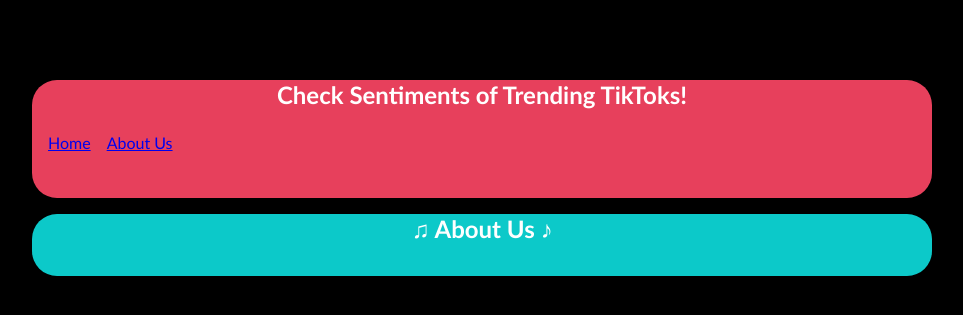
After one commit to mmaemura/tiktok, a Flask app: page /about_us/ in a window 1280 px wide. The commit adds this page. Shown: the top 315 px of the page, without its empty margins (158-1121 px from the left). Run offline with Flask 2, Linux system fonts and the light colour scheme.

Commit message:
about_us
added an about_us section

```diff
--- a/tiktok_webapp/app.py
+++ b/tiktok_webapp/app.py
@@ -72,7 +72,7 @@
     plot = plt.pie(dict_data.values(), labels=dict_data.keys())
     #plt.show()
 
-    plt.savefig('/static/images/new_plot.png')
+    plt.savefig('new_plot.png')
 
     return plot
 
@@ -91,7 +91,11 @@
             return render_template('submit.html', error=True)
 
 
-#@app.route('/view/')
-#def view():
-    #fig = plot_sentiments(10)
-    #return render_template('view.html', name = 'new_plot', url ='/static/images/new_plot.png')
+@app.route('/view/')
+def view():
+    fig = plot_sentiments(10)
+    return render_template('view.html', name = 'new_plot', url ='new_plot.png')
+
+@app.route('/about_us/')
+def about_us():
+    return render_template('about_us.html')
--- a/tiktok_webapp/static/style.css
+++ b/tiktok_webapp/static/style.css
@@ -32,20 +32,28 @@
     padding: 0 0.5rem;
     border-radius: 25px;
     text-align: center;
-    margin: 0 auto;
-
 }
 
 nav ul  {
-    display: inline-block;
+    display: flex;
     list-style: none;
     margin: 0;
     padding: 0;
+    text-align: center;
 }
 
 nav ul li a {
     display: block;
     padding: 0.5rem;
+    text-align: center;
+}
+
+.content2 {
+    padding: 0 1rem 1rem;
+    background: rgb(231, 64, 92);
+    color: white;
+    border-radius: 25px;
+    text-align: center;
 }
 
 .content {
--- /dev/null
+++ b/tiktok_webapp/templates/about_us.html
@@ -0,0 +1,21 @@
+<!DOCTYPE html>
+<link rel= "stylesheet" type= "text/css" href= "{{ url_for('static',filename='style.css') }}">
+
+
+<nav>
+  <h1>Check Sentiments of Trending TikToks!</h1>
+  <!-- <b>Navigation:</b> -->
+  <ul>
+    <li><a href="{{ url_for('main') }}">Home</a></li>
+    <li><a href="{{ url_for('about_us') }}">About Us</a></li>
+  </ul>
+  <br>
+  <br>
+
+</nav>
+
+<section class="content">
+{% block header %}
+  <h1>{% block title %}♫ About Us ♪{% endblock %}</h1>
+{% endblock %}
+</section>
--- a/tiktok_webapp/templates/submit.html
+++ b/tiktok_webapp/templates/submit.html
@@ -1,4 +1,4 @@
-
+{% extends 'base.html' %}
 {% block header %}
   <h1>{% block title %}♫ Current Trending TikTok Sentiments ♪{% endblock %}</h1>
 {% endblock %}
@@ -12,6 +12,7 @@
   </form>
 {% if thanks %}
   <b>Ok, so you would like to query tik toks from the past {{num_days}} days?</b>
+  Click <a href="/view/">here</a> to go to a customized page just for you!
 {% endif %}
 
 {% if error %}
--- a/tiktok_webapp/templates/view.html
+++ b/tiktok_webapp/templates/view.html
@@ -1,4 +1,4 @@
-
+{% extends 'base.html' %}
 {% block header %}
   <h1>{% block title %}♫ Viewing Current Trending TikTok Sentiments ♪{% endblock %}</h1>
 
```
Also changed, not shown: tiktok_webapp/templates/base.html (+11 -5 lines), tiktok_webapp/new_plot.png (added), 1 other file.
